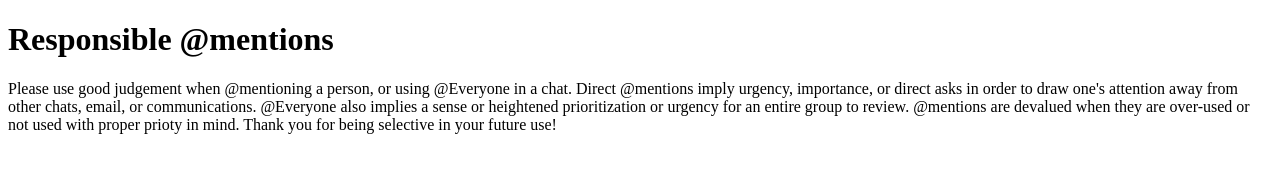
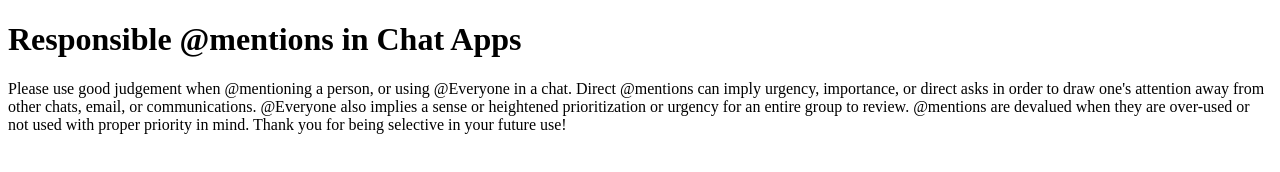
Before and after one commit to jakeberm/jakeberm.github.io, a plain HTML site: page index.html in a window 1280 px wide. Drawn offline with Linux system fonts and the light colour scheme.

Commit message:
Update index.html

```diff
--- a/index.html
+++ b/index.html
@@ -1,7 +1,7 @@
 <!DOCTYPE html>
 <html>
 <body>
-<h1>Responsible @mentions</h1>
-<p>Please use good judgement when @mentioning a person, or using @Everyone in a chat. Direct @mentions imply urgency, importance, or direct asks in order to draw one's attention away from other chats, email, or communications. @Everyone also implies a sense or heightened prioritization or urgency for an entire group to review. @mentions are devalued when they are over-used or not used with proper prioty in mind. Thank you for being selective in your future use!</p>
+<h1>Responsible @mentions in Chat Apps</h1>
+<p>Please use good judgement when @mentioning a person, or using @Everyone in a chat. Direct @mentions can imply urgency, importance, or direct asks in order to draw one's attention away from other chats, email, or communications. @Everyone also implies a sense or heightened prioritization or urgency for an entire group to review. @mentions are devalued when they are over-used or not used with proper priority in mind. Thank you for being selective in your future use!</p>
 </body>
 </html>
```
